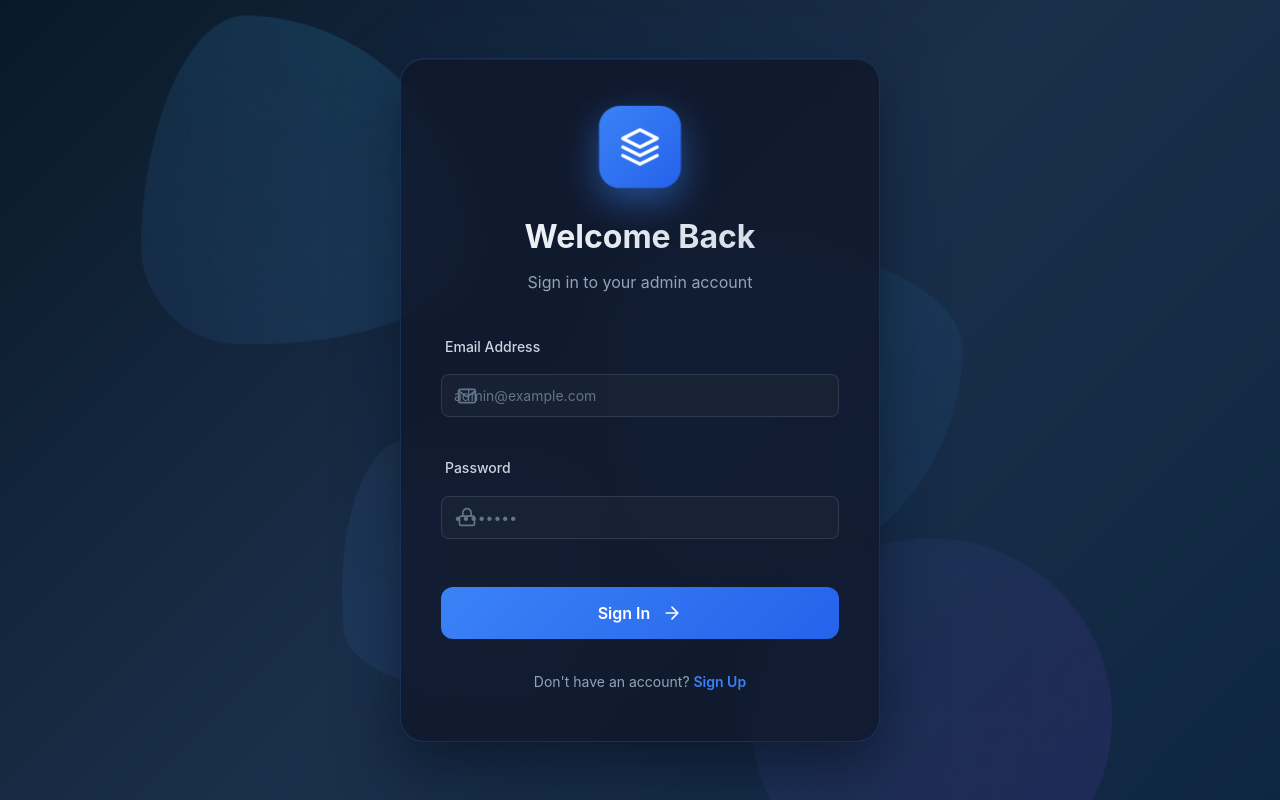
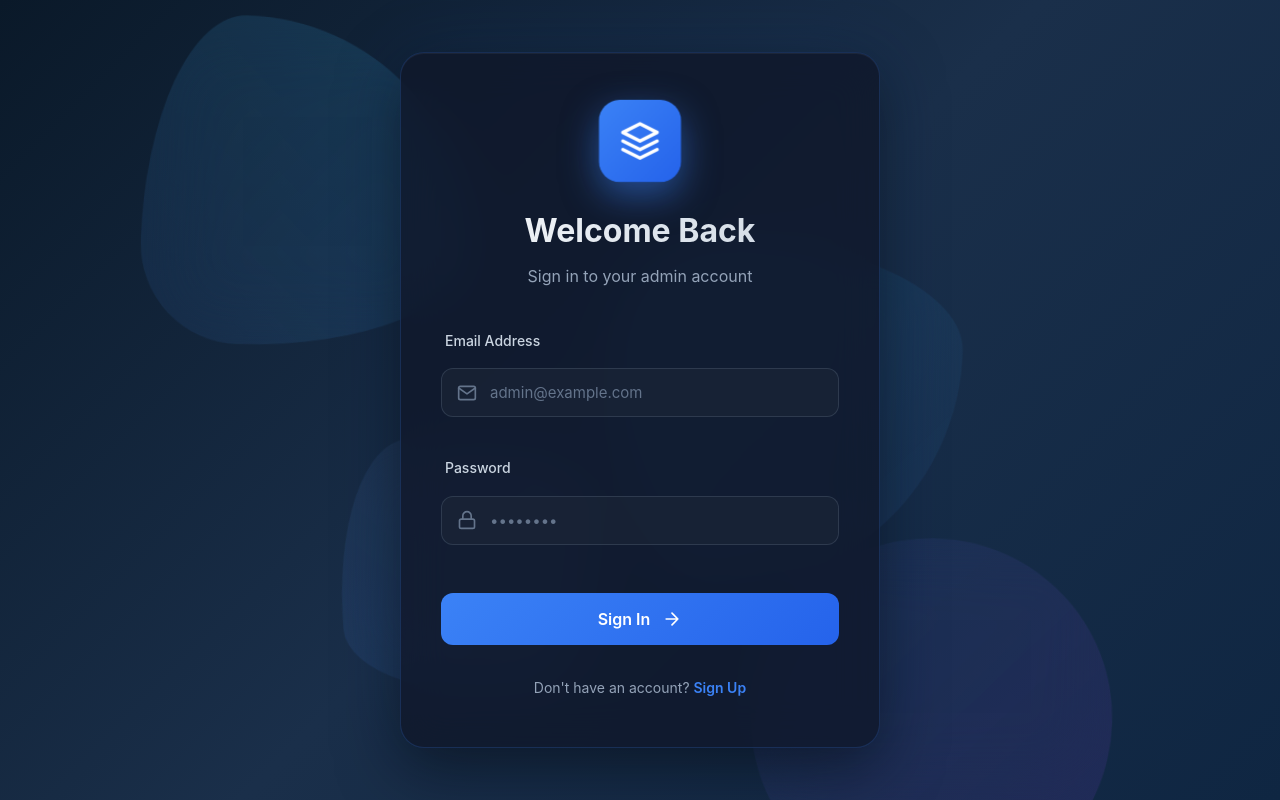
Before and after one commit to brahimakil/school_system, a React (Vite) app in the folder school__admin/: page /login in a window 1280 px wide. Built offline with nearby package versions, Linux system fonts and the light colour scheme; no server answers.

Commit message:
Fix login authentication - verify password before allowing login

```diff
--- a/school__admin/src/pages/Login.css
+++ b/school__admin/src/pages/Login.css
@@ -240,9 +240,11 @@
   color: #64748b;
   pointer-events: none;
   transition: color 0.3s ease;
+  z-index: 1;
 }
 
-.input-wrapper input {
+.input-wrapper input,
+.input-wrapper .input-with-icon {
   width: 100%;
   padding: 14px 16px 14px 48px;
   background: rgba(30, 41, 59, 0.5);
@@ -254,17 +256,18 @@
   outline: none;
 }
 
-.input-wrapper input::placeholder {
+.input-wrapper input::placeholder,
+.input-wrapper .input-with-icon::placeholder {
   color: #64748b;
 }
 
-.input-wrapper input:focus {
+.input-wrapper input:focus,
+.input-wrapper .input-with-icon:focus {
   background: rgba(30, 41, 59, 0.8);
   border-color: #3b82f6;
   box-shadow: 0 0 0 3px rgba(59, 130, 246, 0.1);
 }
 
-.input-wrapper input:focus + .input-icon,
 .input-wrapper:focus-within .input-icon {
   color: #3b82f6;
 }
--- a/school__admin/src/pages/Login.tsx
+++ b/school__admin/src/pages/Login.tsx
@@ -77,6 +77,7 @@ const Login: React.FC = () => {
                   onChange={(e) => setEmail(e.target.value)}
                   placeholder="admin@example.com"
                   required
+                  className="input-with-icon"
                 />
               </div>
             </div>
@@ -95,6 +96,7 @@ const Login: React.FC = () => {
                   onChange={(e) => setPassword(e.target.value)}
                   placeholder="••••••••"
                   required
+                  className="input-with-icon"
                 />
               </div>
             </div>
```
